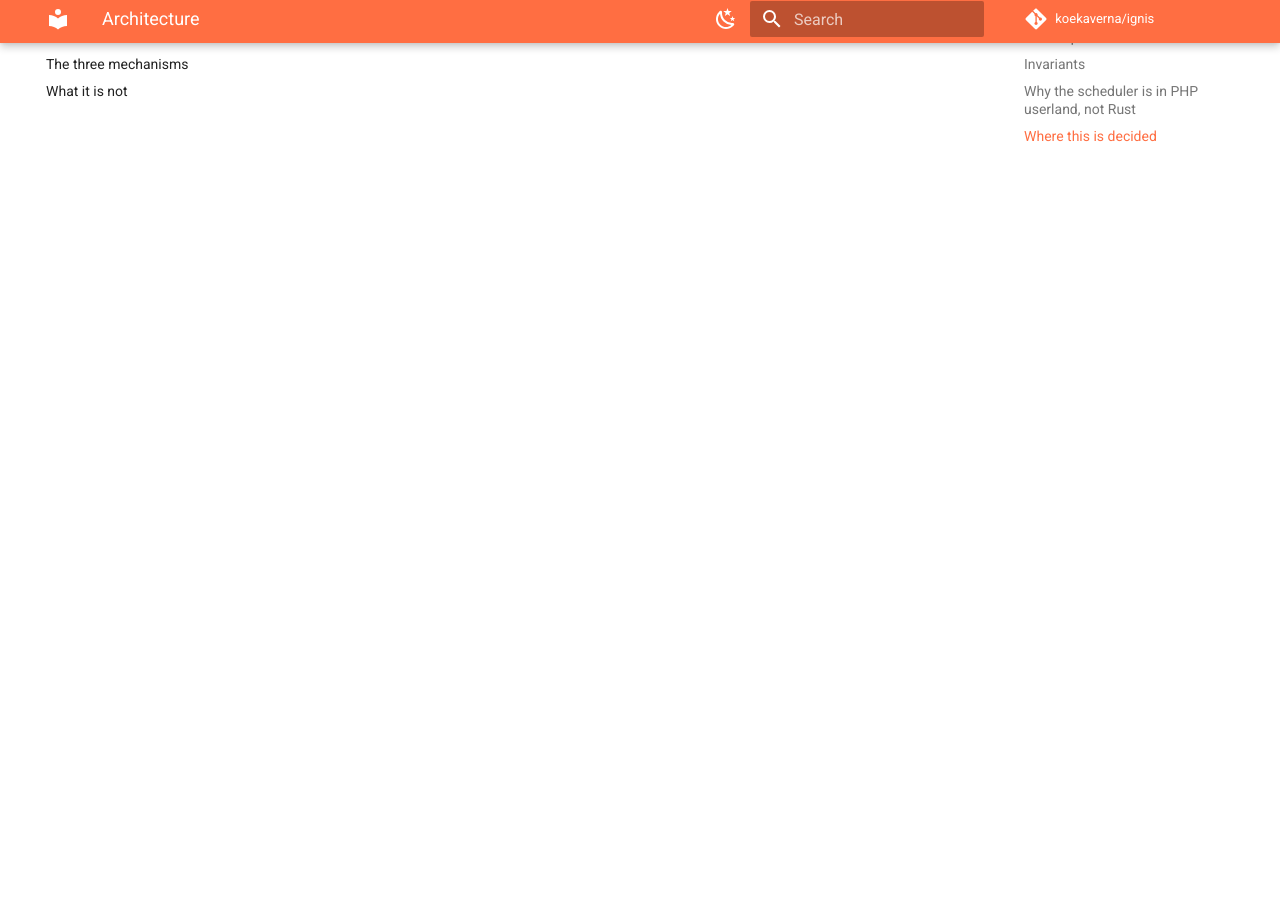
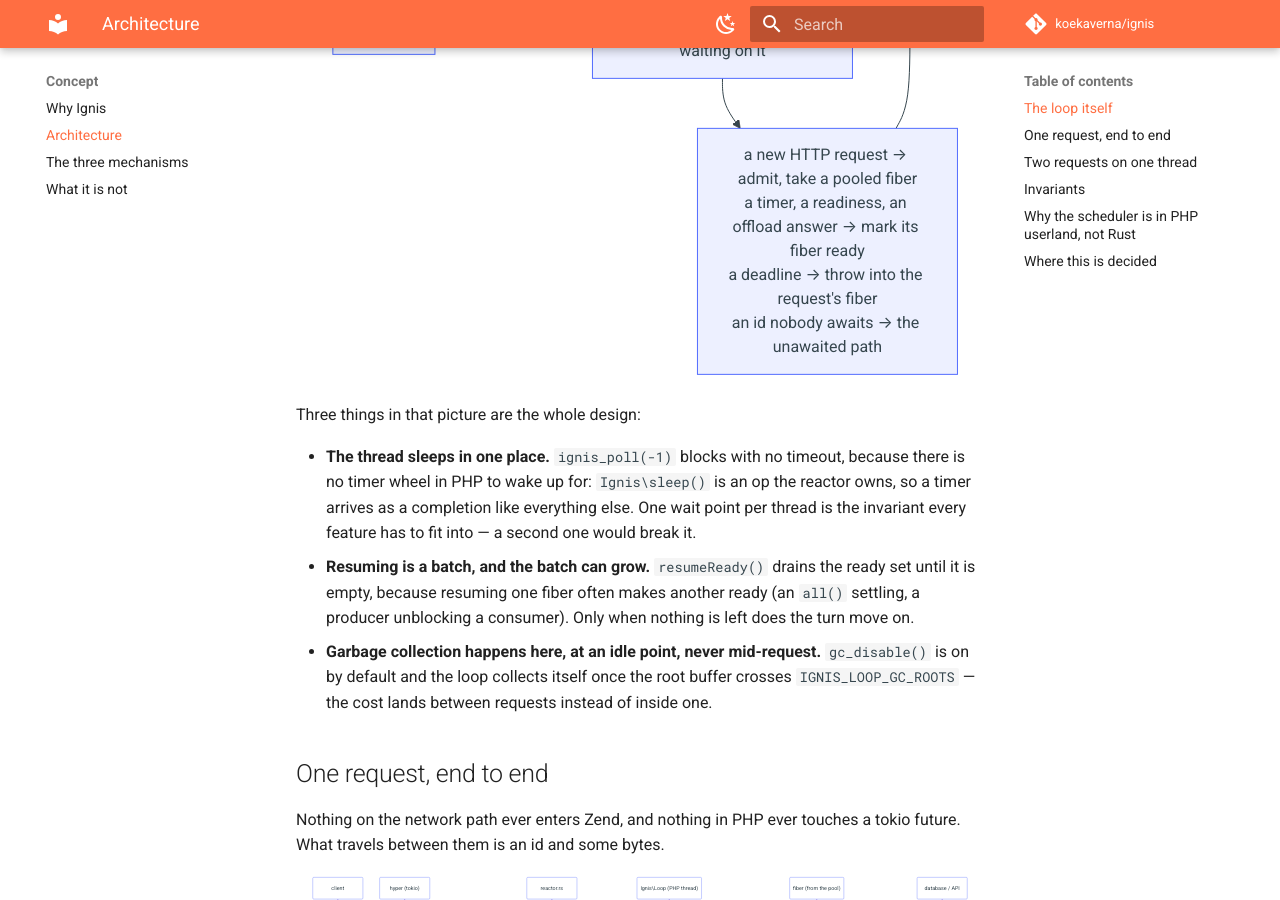
Before and after one commit to koekaverna/ignis, an MkDocs documentation site: the page built from docs/concept/architecture.md, in a window 1280 px wide and 900 px high, scrolled down 3192 px. Built offline with MkDocs 1.6.1 and Material for MkDocs 9.7.7, drawn with Linux system fonts in a browser that asks for light colours; comment, search, counter and statistics services are not loaded; some of the changed text lies outside the part shown.

Commit message:
docs(architecture): draw the loop, which the other three diagrams assumed
Fair catch: the sequence showed a request's path through the runtime and the gantt
showed what the interleaving buys, but the machine doing it was nowhere — the turn
of `Ignis\Loop::runUntil()` itself.

Now drawn from the code, step by step: boot once, then start the fibers spawn()
created, drain the ready set (a resume can make more fibers ready, so it loops
until it stops growing), go back if that produced new pending work, stop if the
loop is idle, collect garbage at that idle point, and block in `ignis_poll(-1)`
— the one place a PHP thread sleeps. Completions come back and are matched to the
fibers waiting on them: a new request takes a pooled fiber, a timer or readiness
or offload answer marks its fiber ready, a deadline is thrown into the request's
fiber, and an id nobody awaits takes the unawaited path.

Three notes underneath say why the shape is what it is. The poll has no timeout
because PHP keeps no timer wheel — `Ignis\sleep()` is an op the reactor owns, so a
timer arrives like any other completion, which is what keeps "one wait point per
thread" true. Resuming is a batch that grows while it drains. And the collector
runs between requests rather than inside one.

All four mermaid blocks rendered through minlag/mermaid-cli; mkdocs --strict clean.

````diff
--- a/docs/concept/architecture.md
+++ b/docs/concept/architecture.md
@@ -51,6 +51,49 @@ flowchart LR
     fiber2 -- "Op::Custom" --> submit
     submit --> tokio
 ```
+
+## The loop itself
+
+`Ignis\Loop::runUntil()` is the event loop, and it is thirty lines. One turn does four things and
+then blocks in exactly one place.
+
+```mermaid
+flowchart TD
+    boot["boot() — once per thread\nchaos, GC policy, budget, stats probe"] --> turn
+
+    turn{"stop() ?"} -- "yes" --> done["return"]
+    turn -- "no" --> start["startPending()\nstart the fibers spawn() created"]
+    start --> ready["resumeReady()\nresume every ready fiber, in batches —\na resume may make more fibers ready"]
+
+    ready --> more{"did that create\nmore pending fibers?"}
+    more -- "yes" --> turn
+
+    more -- "no" --> idle{"isIdle()?\nno waiting ops, nothing ready,\nno handler installed, inflight == 0"}
+    idle -- "yes" --> done
+
+    idle -- "no" --> gc["collectGarbage() — every 256th turn,\nand only past the root threshold\npublishStats()"]
+    gc --> poll["ignis_poll(-1)\nTHE wait point: the thread sleeps here"]
+
+    poll --> got{"any completions?"}
+    got -- "none, and idle" --> done
+    got -- "yes" --> dispatch["dispatchEvents()\nmatch each id to the fiber waiting on it"]
+
+    dispatch --> kinds["a new HTTP request → admit, take a pooled fiber\na timer, a readiness, an offload answer → mark its fiber ready\na deadline → throw into the request's fiber\nan id nobody awaits → the unawaited path"]
+    kinds --> turn
+```
+
+Three things in that picture are the whole design:
+
+- **The thread sleeps in one place.** `ignis_poll(-1)` blocks with no timeout, because there is no
+  timer wheel in PHP to wake up for: `Ignis\sleep()` is an op the reactor owns, so a timer arrives
+  as a completion like everything else. One wait point per thread is the invariant every feature
+  has to fit into — a second one would break it.
+- **Resuming is a batch, and the batch can grow.** `resumeReady()` drains the ready set until it is
+  empty, because resuming one fiber often makes another ready (an `all()` settling, a producer
+  unblocking a consumer). Only when nothing is left does the turn move on.
+- **Garbage collection happens here, at an idle point, never mid-request.** `gc_disable()` is on by
+  default and the loop collects itself once the root buffer crosses `IGNIS_LOOP_GC_ROOTS` — the
+  cost lands between requests instead of inside one.
 
 ## One request, end to end
 
````
Also changed, not shown: JOURNAL.md (+1 -0 lines).
